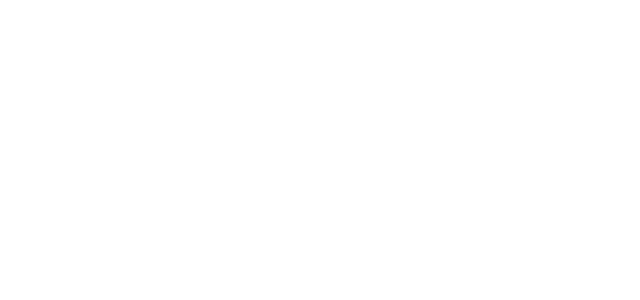
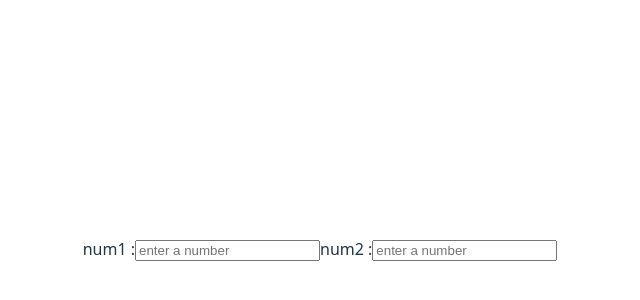
Before and after one commit to Eb1n-Babu/calculator_React, a React (Vite) app: page / in a window 1280 px wide. Shown: the part 134-434 px from the top of the page, without its empty margins (320-960 px from the left). Built offline with nearby package versions, Linux system fonts and the light colour scheme.

Commit message:
created a  component to add 2 elements version-1

```diff
--- a/src/App.jsx
+++ b/src/App.jsx
@@ -1,9 +1,12 @@
 import './App.css'
+import Calculator from "./components/Calculator.jsx";
 
 function App() {
 
   return (
-      <div className="App"></div>
+      <div className="App">
+        <Calculator />
+      </div>
   )
 }
 
--- a/src/components/Calculator.jsx
+++ b/src/components/Calculator.jsx
@@ -1,22 +1,18 @@
 import React from 'react';
 
 function Calculator() {
-    const [number, setNumber] = React.useState({number_one:'',
-        number_two:'',sum:'',sub:'',mul:'',div:''});
-    const sumOf = () =>{
-        const num1 = number.number_one
-        const num2 = number.number_two
-        const result = (num1 + num2)
-        setNumber({...number,sum: result})
+    const [value, setValue] = React.useState('');
+    const [value1, setValue1] = React.useState('');
+    const change =(e)=>{
+        setValue(e.target.value);
+        setValue1(e.target.value);
     }
     return (
         <div>
-            <label>enter a number <input type="text" placeholder="enter first number "
-            onChange={(e)=>{e.target.value}}/></label>
-            <label>enter a number <input type="text" placeholder="enter second number "
-            onChange={(e)=>{e.target.value}}/></label>
-            <button onClick={sumOf}>+</button>
-            <h1>{number.sum}</h1>
+            <label>num1 :<input type="text" placeholder="enter a number" onChange={change} value={value} /></label>
+            <label>num2 :<input type="text" placeholder="enter a number" onChange={change} value={value1}/></label>
+            <h1>{value}</h1>
+            <h1>{value1}</h1>
         </div>
     );
 }
```
Also changed, not shown: src/components/Sum_version_1.jsx (added).
